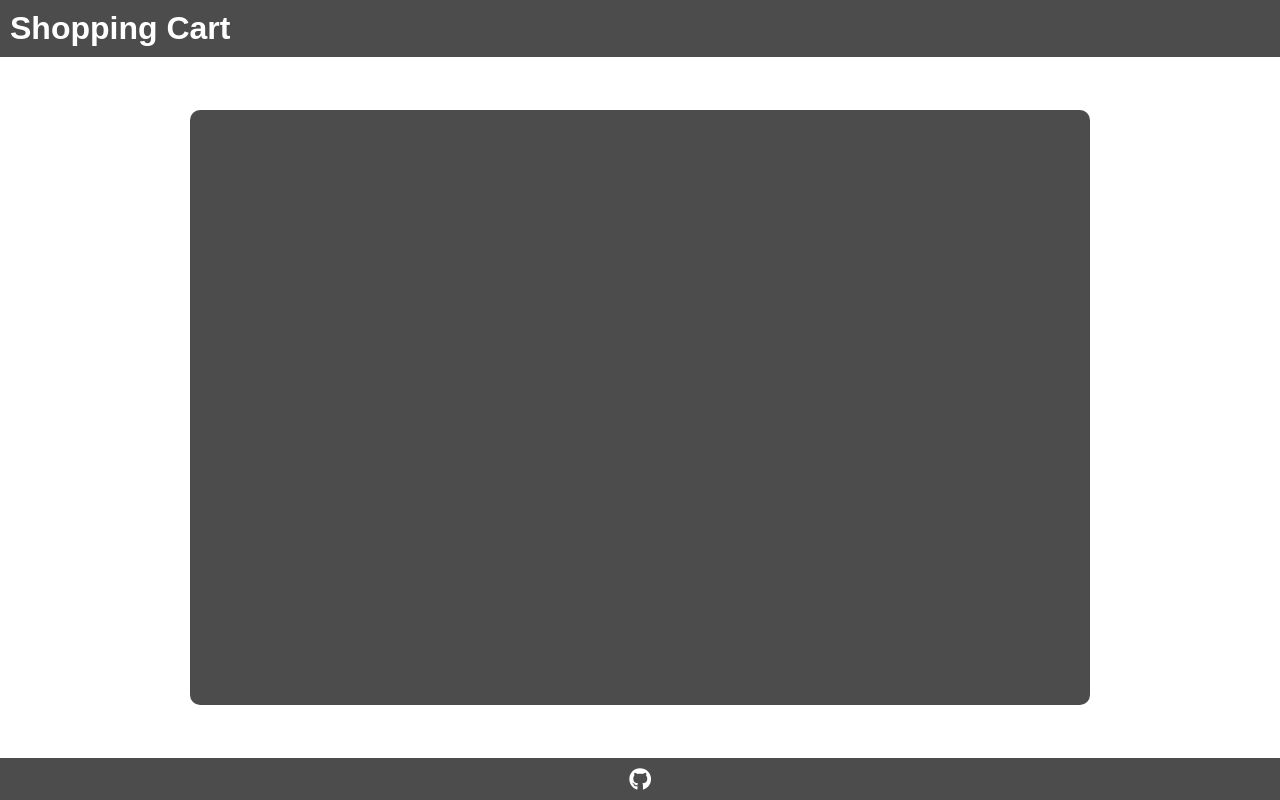
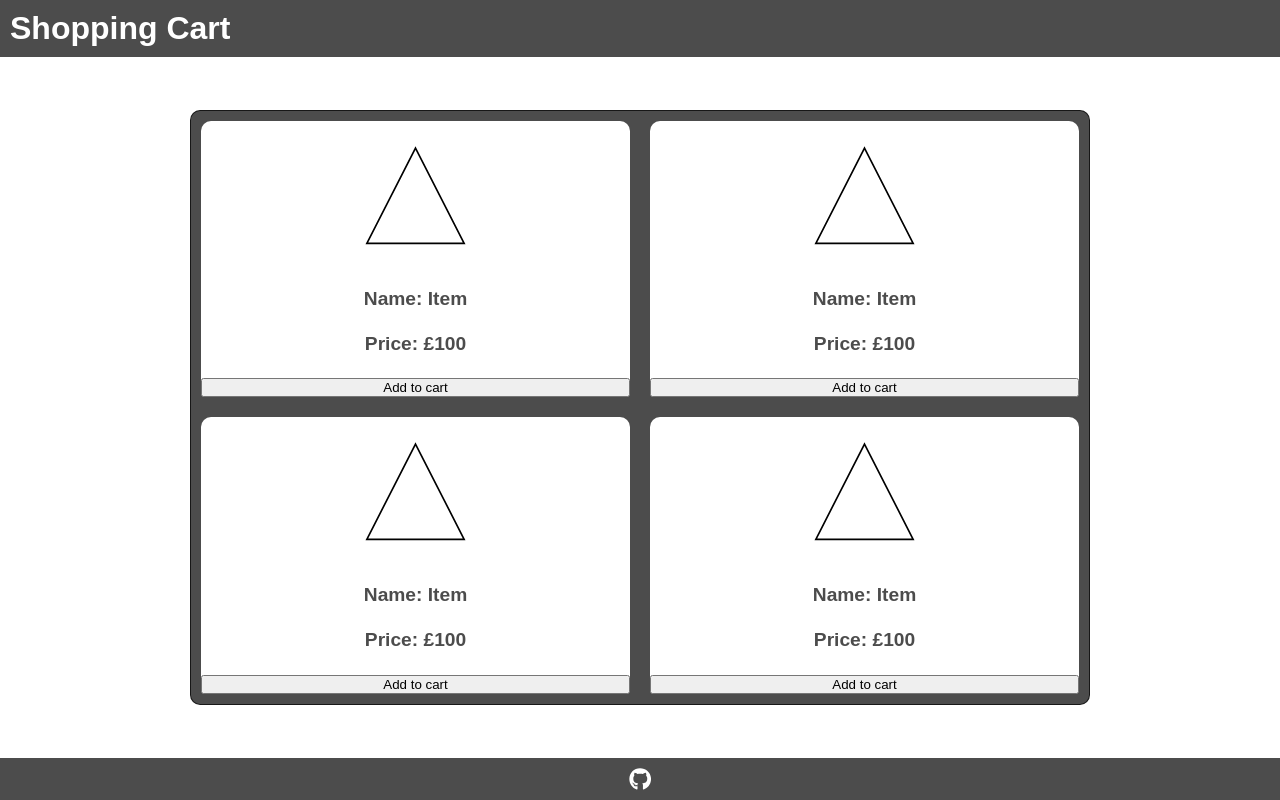
Before and after one commit to MuKhAlm/odin-shopping-cart, a React (Create React App) app: page / in a window 1280 px wide. Built offline with nearby package versions, Linux system fonts and the light colour scheme.

Commit message:
Dev: Create static shopping items.
Effects:
* Add some items to shopping page.
* Add style to shopping items and shopping page.

```diff
--- a/src/components/Main/Main.css
+++ b/src/components/Main/Main.css
@@ -4,4 +4,5 @@ main {
     flex-direction: column;
     padding: 20px;
     background-color: var(--main-light-color);
+    overflow: auto;
 }
--- /dev/null
+++ b/src/components/ShoppingItem/ShoppingItem.css
@@ -0,0 +1,43 @@
+#shopping-item {
+    /* Display */
+    display: flex;
+    flex-direction: column;
+    align-items: center;
+    justify-content: space-between;
+    text-align: center;
+
+    /* Theme */
+    background-color: var(--main-light-color);
+    color: var(--main-dark-color);
+
+    /* Padding */
+    margin: 10px;
+
+    /* Others */
+    border-radius: 10px;
+}
+
+#shopping-item img {
+    /* Display and dimensions*/
+    display: block;
+    width: min(auto, 100%);
+    height: 50%;
+    margin: 5px;
+
+    /* Select prevent */
+    user-select: none;
+    -moz-user-select: none;
+    -webkit-user-drag: none;
+    -webkit-user-select: none;
+}
+
+#shopping-item button {
+    margin-top: 5px;
+    width: 100%;
+}
+
+#shopping-item > span {
+    margin: 5px;
+    font-size: 1.2rem;
+    font-weight: 700;
+}
--- /dev/null
+++ b/src/components/ShoppingItem/ShoppingItem.js
@@ -0,0 +1,14 @@
+import React from 'react'
+import './ShoppingItem.css'
+import triangle from '../../assets/triangle.svg'
+
+export default function ShoppingItem () {
+  return (
+    <div id='shopping-item'>
+      <img src={triangle} alt='Item' />
+      <span>Name: Item</span>
+      <span>Price: £100</span>
+      <button type='button'>Add to cart</button>
+    </div>
+  )
+}
--- a/src/components/ShoppingPage/ShoppingPage.css
+++ b/src/components/ShoppingPage/ShoppingPage.css
@@ -1,14 +1,20 @@
 #shopping-page {
+    /* Display */
+    display: grid;
+    grid-template-columns: repeat(2, 50%);
+
     /* Theme */
     background-color: var(--main-dark-color);
 
     /* Dimensions */
     height: 90%;
     width: min(90%, 900px);
+    overflow: auto;
 
     /* Positioning */
     margin: auto;
 
     /* Others */
     border-radius: 10px;
+    border: 1px solid var(--main-dark-color);
 }
--- a/src/components/ShoppingPage/ShoppingPage.js
+++ b/src/components/ShoppingPage/ShoppingPage.js
@@ -1,9 +1,15 @@
 import React from 'react'
+import ShoppingItem from '../ShoppingItem/ShoppingItem'
 
 import './ShoppingPage.css'
 
 export default function ShoppingPage () {
   return (
-    <div id='shopping-page'></div>
+    <div id='shopping-page'>
+      <ShoppingItem></ShoppingItem>
+      <ShoppingItem></ShoppingItem>
+      <ShoppingItem></ShoppingItem>
+      <ShoppingItem></ShoppingItem>
+    </div>
   )
 }
```
Also changed, not shown: src/assets/triangle.svg (added).
